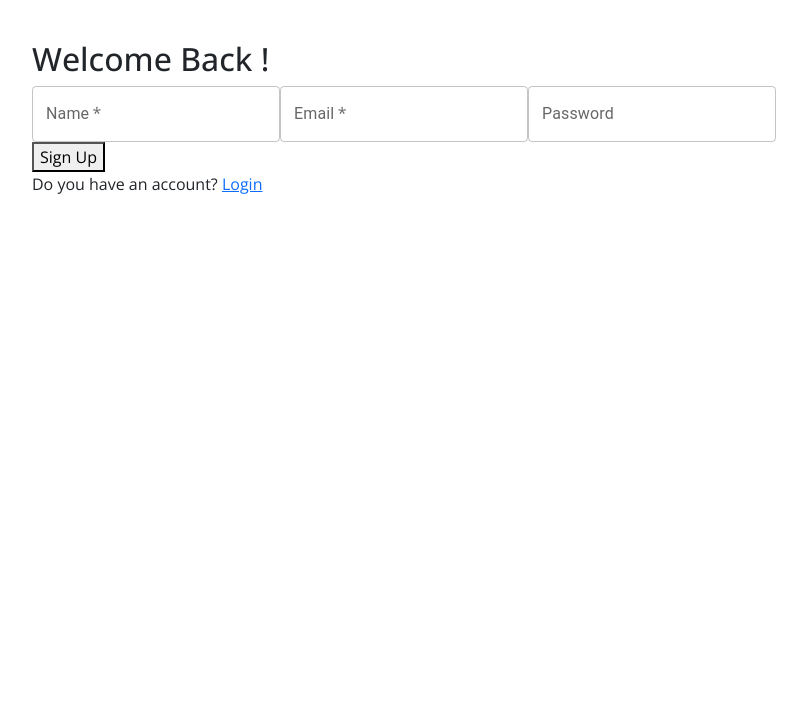
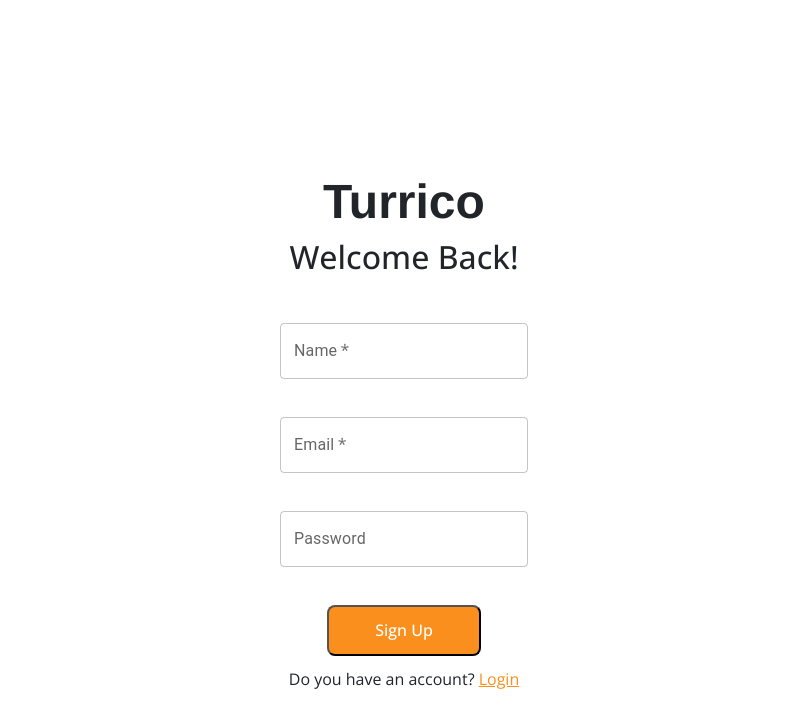
Before and after one commit to mr-abdellah/Tour-landing-page, a React (Create React App) app: page /register in a window 1280 px wide. Shown: the top 728 px of the page, without its empty margins (236-1043 px from the left). Built offline with nearby package versions, Linux system fonts and the light colour scheme; a web font is replaced by a local one.

Commit message:
style auth pages

```diff
--- a/src/App.js
+++ b/src/App.js
@@ -23,7 +23,7 @@ const Layout = () => {
 const router = createBrowserRouter([
   {
     path: "/",
-    element: user?.loggedIn ?<Layout />:<Navigate to='/login' />,
+    element: user?.loggedIn ?<Layout />:<Navigate to='/register' />,
     children: [
       {
         path: "/",
--- a/src/pages/Login.jsx
+++ b/src/pages/Login.jsx
@@ -1,14 +1,13 @@
 import TextField from "@mui/material/TextField";
-import { Link, Navigate } from "react-router-dom";
+import { Link } from "react-router-dom";
 import { useForm } from "react-hook-form";
 import { useDispatch } from "react-redux";
-import { login, logout } from "../redux/userSlice";
+import { login } from "../redux/userSlice";
+import ".././styles/auth.css";
 
 const Login = () => {
   const dispatch = useDispatch();
   const { register, handleSubmit } = useForm();
-  const currentUser = JSON.parse(localStorage.getItem("user"));
-  console.log(currentUser);
   const submitForm = (data) => {
     dispatch(
       login({
@@ -18,18 +17,14 @@ const Login = () => {
         loggedIn: true,
       })
     );
-    window.location.reload()
-  };
-
-  const handleLogout = () => {
-    window.location.reload()
-    dispatch(logout());
+    window.location.reload();
   };
 
   return (
     <div className="login">
+      <h1>Turrico</h1>
       <h2>Welcome Back !</h2>
-      <div>
+      <form>
         <TextField
           required
           id="outlined-required"
@@ -48,12 +43,11 @@ const Login = () => {
           placeholder="Enter your password"
           {...register("password")}
         />
-      </div>
+      </form>
       <button onClick={handleSubmit(submitForm)}>Login</button>
       <p>
         Don't you have an account? <Link to="/register">Sign up</Link>
       </p>
-      <button onClick={handleLogout}>Logout</button>
     </div>
   );
 };
--- a/src/pages/Register.jsx
+++ b/src/pages/Register.jsx
@@ -1,28 +1,22 @@
 import TextField from "@mui/material/TextField";
 import { Link } from "react-router-dom";
-import { useDispatch, useSelector } from "react-redux";
+import { useDispatch } from "react-redux";
 import { register } from "../redux/userSlice";
 import { useState } from "react";
+import ".././styles/auth.css";
 
 const Register = () => {
   const dispatch = useDispatch();
 
-
-  const registeredUser = useSelector((state) => state.user)
-
-  // console.log(registeredUser);
-
   const [user, setUser] = useState({
-    name: '',
-    email: '',
-    password: '',
+    name: "",
+    email: "",
+    password: "",
   });
 
   const handleChange = (e) => {
-    setUser(prev => ({...prev,[e.target.name]:e.target.value}))
-  }
-
-  // console.log(user);
+    setUser((prev) => ({ ...prev, [e.target.name]: e.target.value }));
+  };
 
   const submitForm = () => {
     dispatch(
@@ -36,8 +30,9 @@ const Register = () => {
   };
   return (
     <div className="register">
-      <h2>Welcome Back {registeredUser?.user?.name} !</h2>
-      <div>
+      <h1>Turrico</h1>
+      <h2>Welcome Back!</h2>
+      <form>
         <TextField
           required
           id="outlined-required"
@@ -68,7 +63,7 @@ const Register = () => {
           name="password"
           onChange={handleChange}
         />
-      </div>
+      </form>
       <button onClick={submitForm}>Sign Up </button>
       <p>
         Do you have an account? <Link to="/login">Login</Link>
--- a/src/styles/app.css
+++ b/src/styles/app.css
@@ -10,6 +10,7 @@ body {
 }
 
 #root {
+  height: 100%;
   width: 100%;
   display: flex;
   flex-direction: column;
@@ -27,18 +28,23 @@ body {
   width: 90%;
 }
 
-
 @font-face {
   font-family: sf-bold;
-    src: url('../assets/fonts/sf-ui-display-bold.otf');
+  src: url("../assets/fonts/sf-ui-display-bold.otf");
 }
 
 @font-face {
   font-family: sf-medium;
-    src: url('../assets/fonts/sf-ui-display-medium.otf');
+  src: url("../assets/fonts/sf-ui-display-medium.otf");
 }
 
 @font-face {
   font-family: sf-light;
-    src: url('../assets/fonts/sf-ui-display-light.otf');
+  src: url("../assets/fonts/sf-ui-display-light.otf");
 }
+
+@media (max-width: 768px) {
+  #root {
+    height: auto;
+  }
+}
--- /dev/null
+++ b/src/styles/auth.css
@@ -0,0 +1,54 @@
+.login,
+.register {
+  display: flex;
+  flex-direction: column;
+  align-items: center;
+  justify-content: center;
+  height: 100%;
+  width: 100%;
+}
+
+.login h1,
+.register h1 {
+  font-size: 3rem;
+  font-weight: 700;
+  font-family: Helvetica, sans-serif;
+}
+
+.login h2,
+.register h2 {
+  text-align: center;
+}
+
+.login form,
+.register form {
+  display: flex;
+  flex-direction: column;
+  justify-content: space-evenly;
+  height: 30vh;
+}
+
+.register form {
+  height: 40vh;
+}
+
+.login button,
+.register button {
+  font-style: normal;
+  font-weight: 500;
+  color: #fff;
+  mix-blend-mode: normal;
+  background-color: #fb8f1d;
+  border-radius: 8px;
+  padding: 1% 4%;
+}
+
+.login p:last-child,
+.register p:last-child {
+  margin-top: 1%;
+}
+
+.login p:last-child a,
+.register p:last-child a {
+  color: #fb8f1d;
+}
```
Also changed, not shown: src/styles/login.css (deleted), src/styles/register.css (deleted). Lines whose indentation alone changed are shown as unchanged.
